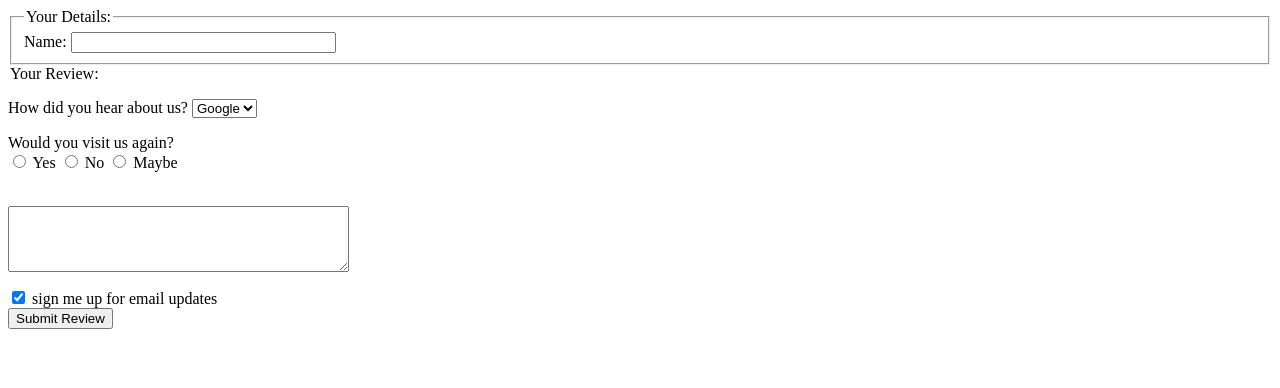
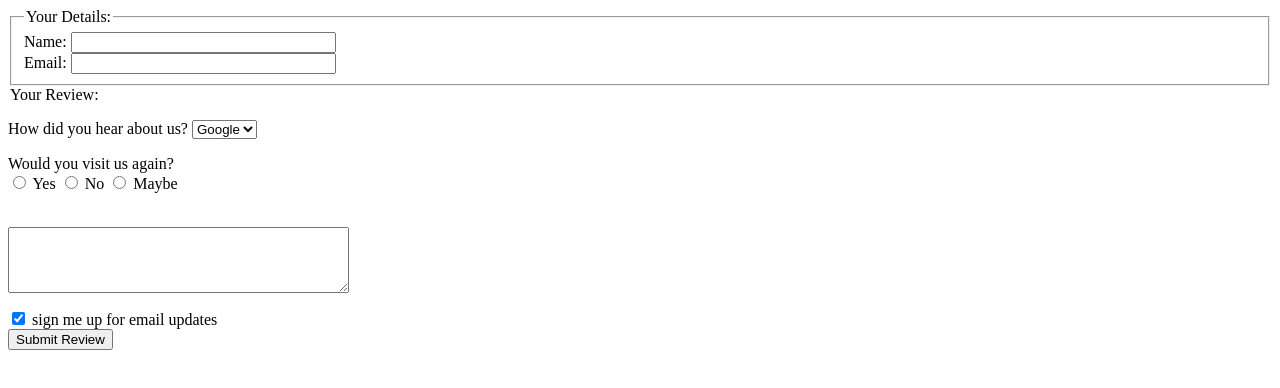
Before and after one commit to Ashmeet-Singh5/Example-Forms, a plain HTML site: page index.html in a window 1280 px wide. Drawn offline with Linux system fonts and the light colour scheme.

Commit message:
Update index.html

```diff
--- a/index.html
+++ b/index.html
@@ -11,6 +11,11 @@
         <label>
           Name:
             <input type="text" name="name" size="30" maxlength="100">
+        </label>
+        <br />
+        <label>
+          Email:
+            <input type="text" name="email" size="30" maxlength="100" />
         </label>
         <br />
       </fieldset>
```
